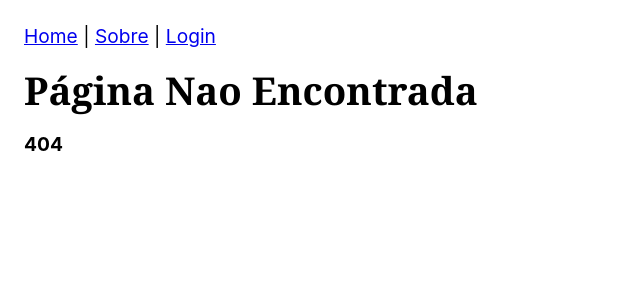
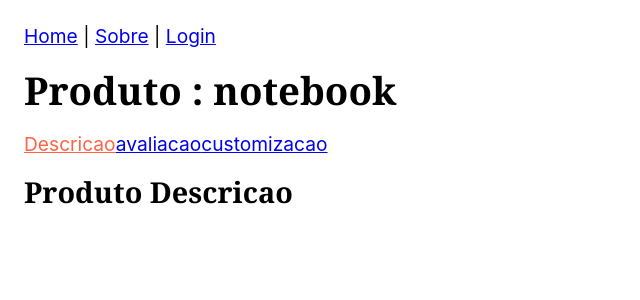
Before and after one commit to JosueFernandes7/OneBitCode, a React (Create React App) app in the folder ReactJs/04. ReactAppOg/myapp/: page /produto/notebook in a window 1280 px wide. Before the commit this address had no page. Shown: the top 300 px of the page, without its empty margins (0-640 px from the left). Built offline with nearby package versions, Linux system fonts and the light colour scheme.

Commit message:
nested routes

```diff
--- a/ReactJs/04. ReactAppOg/myapp/src/App.js
+++ b/ReactJs/04. ReactAppOg/myapp/src/App.js
@@ -4,7 +4,11 @@ import Header from './Header'
 import Home from './Home'
 import Login from './Login'
 import NaoEncontrada from './NaoEncontrada'
+import Produto from './Produto'
 import Sobre from './Sobre'
+import ProdutoDescricao from './ProdutoDescricao';
+import ProdutoAvaliacao from './ProdutoAvaliacao';
+import ProdutoCustomizado from './ProdutoCustomizado';
 function App() {
   return (
     <BrowserRouter>
@@ -12,7 +16,13 @@ function App() {
       <Routes>
         <Route path="/" element={<Home/>}/>
         <Route path="login" element={<Login/>}/>
+        <Route path="produto/:id/*" element={<Produto/>}>
+          <Route path="" element={<ProdutoDescricao/>}/>
+          <Route path="avaliacao" element={<ProdutoAvaliacao/>}/>
+          <Route path="customizacao" element={<ProdutoCustomizado/>}/>
+        </Route>
         <Route path="sobre" element={<Sobre/>}/>
+
         <Route path="*" element={<NaoEncontrada/>}/>
       </Routes>
 
--- a/ReactJs/04. ReactAppOg/myapp/src/Home.js
+++ b/ReactJs/04. ReactAppOg/myapp/src/Home.js
@@ -1,10 +1,13 @@
 import React from 'react'
+import { Link } from 'react-router-dom'
 
 function Home() {
   return (
     <div>
       <h1>Home</h1>
       <p>Essa é a Home</p>
+      <Link to="produto/notebook">Notebook</Link> {" "}
+      <Link to="produto/smartphone">Smartphone</Link>
     </div>
   )
 }
--- /dev/null
+++ b/ReactJs/04. ReactAppOg/myapp/src/Produto.js
@@ -0,0 +1,20 @@
+import React from 'react'
+import { NavLink, useParams, Outlet } from 'react-router-dom'
+
+function Produto() {
+  const params = useParams();
+
+  return (
+    <div>
+      <h1>Produto : {params.id}</h1>
+      <nav>
+        <NavLink to="">Descricao</NavLink>
+        <NavLink to="avaliacao">avaliacao</NavLink>
+        <NavLink to="customizacao">customizacao</NavLink>
+      </nav>
+      <Outlet/>
+    </div>
+  )
+}
+
+export default Produto
--- /dev/null
+++ b/ReactJs/04. ReactAppOg/myapp/src/ProdutoAvaliacao.js
@@ -0,0 +1,11 @@
+import React from 'react'
+
+function ProdutoAvaliacao() {
+  return (
+    <div>
+      <h2>Produto Avaliacao</h2>
+    </div>
+  )
+}
+
+export default ProdutoAvaliacao
--- /dev/null
+++ b/ReactJs/04. ReactAppOg/myapp/src/ProdutoCustomizado.js
@@ -0,0 +1,11 @@
+import React from 'react'
+
+function ProdutoCustomizado() {
+  return (
+    <div>
+      <h2>Produto Customizado</h2>
+    </div>
+  )
+}
+
+export default ProdutoCustomizado
--- /dev/null
+++ b/ReactJs/04. ReactAppOg/myapp/src/ProdutoDescricao.js
@@ -0,0 +1,11 @@
+import React from 'react'
+
+function ProdutoDescricao() {
+  return (
+    <div>
+      <h2>Produto Descricao</h2>
+    </div>
+  )
+}
+
+export default ProdutoDescricao
```
